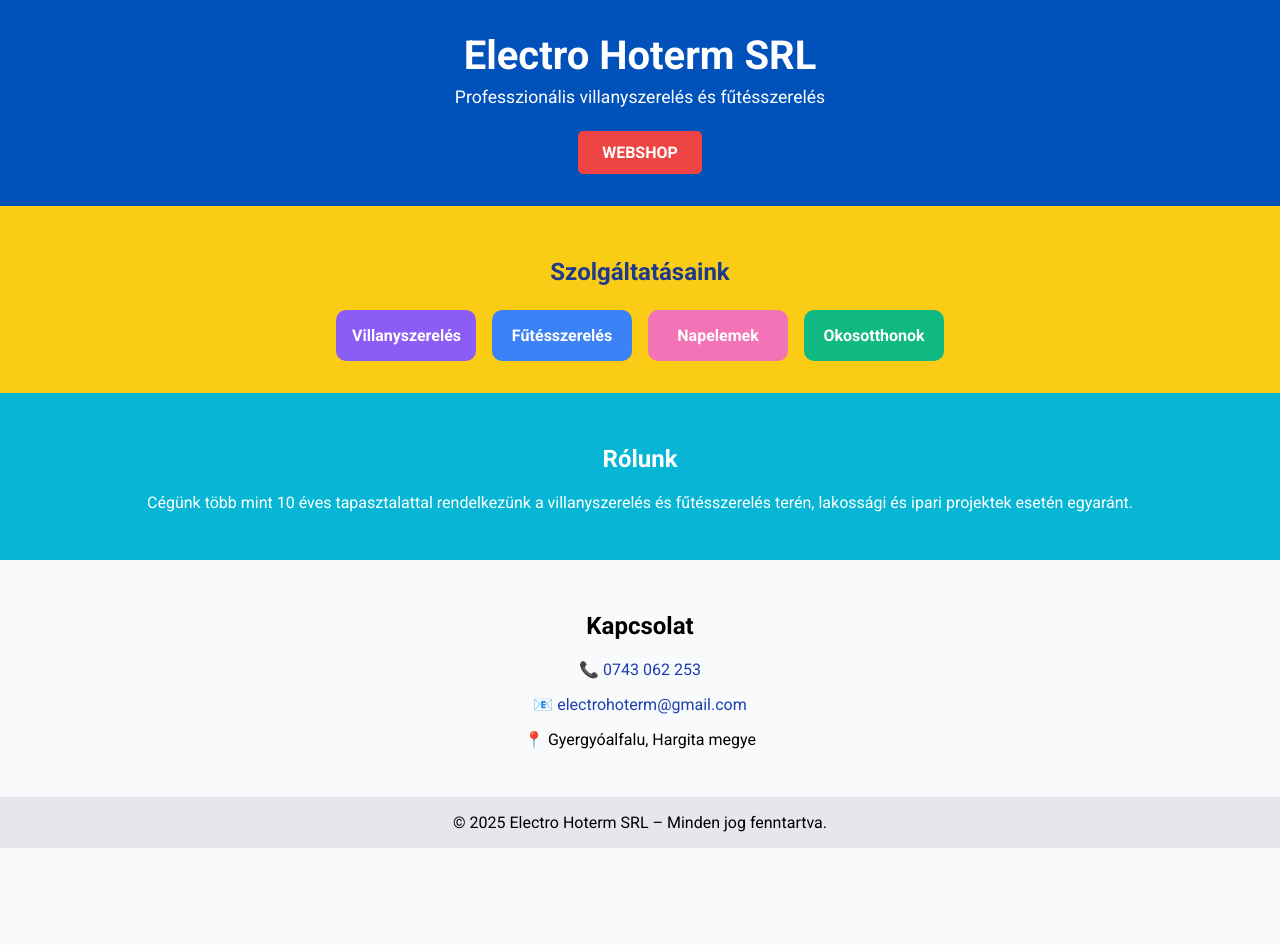
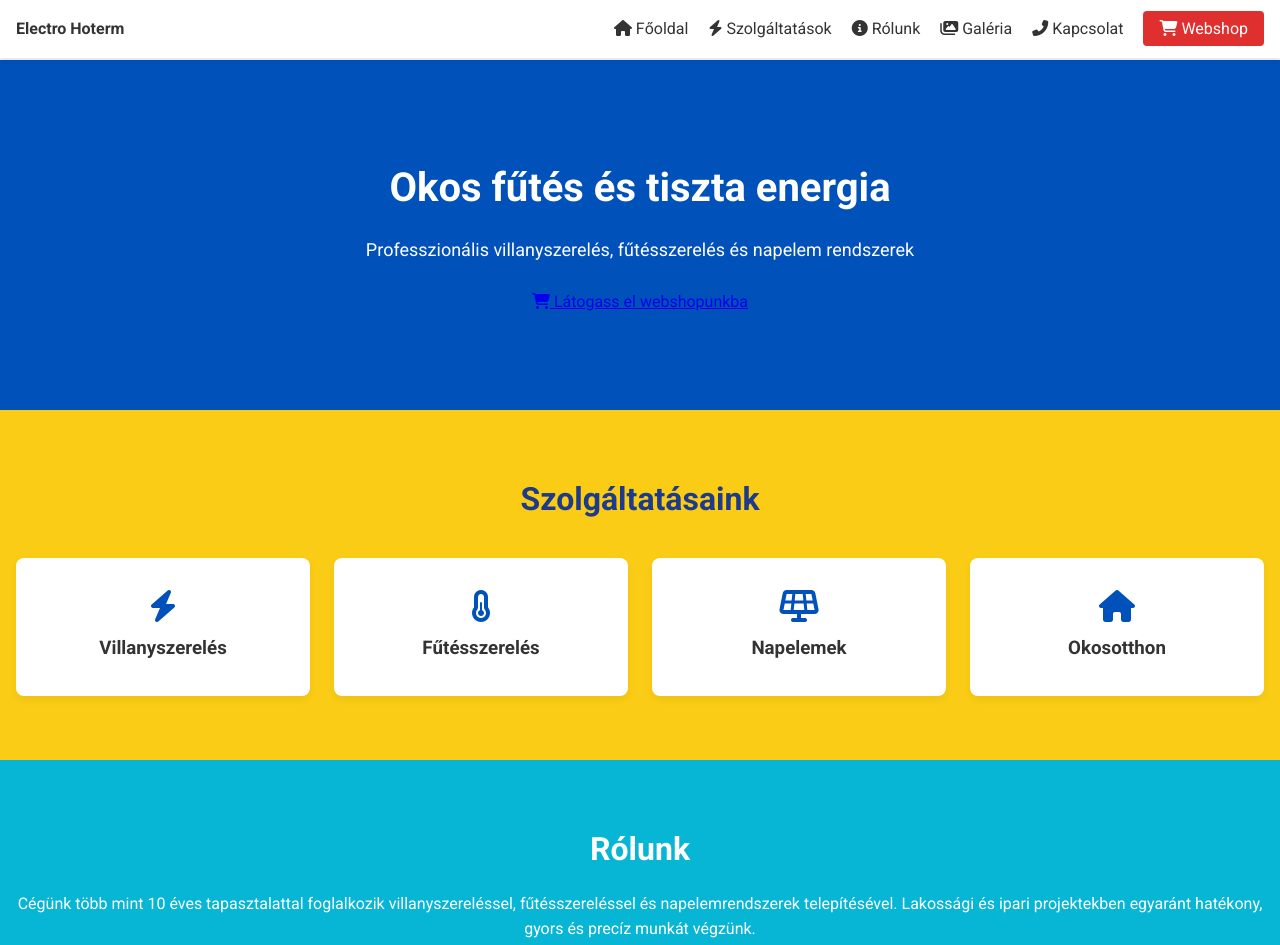
Before and after one commit to Oszvald/electro-hoterm-landing, a plain HTML site: page index.html in a window 1280 px wide. Shown: the top 945 px of the page. Before the commit the page ends 848 px from the top, so only its background shows below. Drawn offline with nearby package versions, Linux system fonts and the light colour scheme.

Commit message:
Update index.html

```diff
--- a/index.html
+++ b/index.html
@@ -4,100 +4,111 @@
   <meta charset="UTF-8" />
   <meta name="viewport" content="width=device-width, initial-scale=1.0"/>
   <title>Electro Hoterm SRL</title>
+
+  <!-- Google Font -->
   <link href="https://fonts.googleapis.com/css2?family=Roboto:wght@400;700&display=swap" rel="stylesheet">
+  <!-- Font Awesome ikonok -->
+  <link rel="stylesheet" href="https://cdnjs.cloudflare.com/ajax/libs/font-awesome/6.4.0/css/all.min.css"/>
+  <!-- AOS görgető-animáció -->
+  <link rel="stylesheet" href="https://cdnjs.cloudflare.com/ajax/libs/aos/2.3.4/aos.css"/>
+
   <style>
-    * { box-sizing: border-box; }
-    body {
-      font-family: 'Roboto', sans-serif;
-      margin: 0;
-      background: #f9fafb;
-    }
-    header {
-      background: #0051ba;
-      color: white;
-      padding: 2rem 1rem;
-      text-align: center;
-    }
-    header h1 { margin: 0; font-size: 2.5rem; }
-    header p { margin: 0.5rem 0; font-size: 1.1rem; }
-    .webshop-btn {
-      background: #ef4444; color: white;
-      padding: 0.75rem 1.5rem; border-radius: 5px;
-      text-decoration: none; font-weight: bold;
-      display: inline-block; margin-top: 1rem;
-    }
-    section {
-      padding: 2rem 1rem;
-      text-align: center;
-      opacity: 0; transform: translateY(30px);
-      transition: all 0.6s ease-in-out;
-    }
-    section.visible {
-      opacity: 1; transform: translateY(0);
-    }
-    .services { background: #facc15; }
-    .services h2 { color: #1e3a8a; }
-    .service-grid {
-      display: flex; justify-content: center;
-      flex-wrap: wrap; gap: 1rem;
-      margin-top: 1.5rem;
-    }
-    .service-card {
-      width: 140px; padding: 1rem;
-      background: white; border-radius: 10px;
-      font-weight: bold;
-    }
-    .about { background: #06b6d4; color: white; }
-    .contact a { color: #1e40af; text-decoration: none; }
-    footer {
-      background: #e5e7eb; padding: 1rem;
-      text-align: center;
-    }
+    *{box-sizing:border-box;margin:0;padding:0}
+    body{font-family:'Roboto',sans-serif;line-height:1.6;color:#333;background:#f9fafb}
+    nav{position:fixed;top:0;left:0;width:100%;background:#fff;box-shadow:0 2px 5px rgba(0,0,0,.1);z-index:10}
+    nav .container{display:flex;justify-content:space-between;align-items:center;padding:1rem}
+    nav a{color:#333;text-decoration:none;margin-left:1rem;font-weight:500}
+    nav a.btn{background:#e02f2f;color:#fff;padding:.5rem 1rem;border-radius:4px}
+    header.hero{display:flex;flex-direction:column;align-items:center;justify-content:center;text-align:center;
+      background:#0051ba;color:#fff;padding:6rem 1rem;margin-top:60px}
+    header.hero h1{font-size:2.5rem;margin-bottom:1rem}
+    header.hero p{font-size:1.125rem;margin-bottom:1.5rem}
+    section{padding:4rem 1rem}
+    .services{background:#facc15;text-align:center}
+    .services h2{font-size:2rem;margin-bottom:2rem;color:#1e3a8a}
+    .grid{display:grid;gap:1.5rem}
+    .grid-4{grid-template-columns:repeat(auto-fit,minmax(180px,1fr))}
+    .card{background:#fff;padding:2rem;border-radius:8px;box-shadow:0 4px 8px rgba(0,0,0,.05);text-align:center}
+    .card i{font-size:2rem;margin-bottom:.75rem;color:#0051ba}
+    .about{background:#06b6d4;color:#fff;text-align:center}
+    .about h2{font-size:2rem;margin-bottom:1rem}
+    .gallery{background:#fff;text-align:center}
+    .gallery h2{font-size:2rem;margin-bottom:2rem}
+    .gallery-grid{display:grid;gap:1rem;grid-template-columns:repeat(auto-fit,minmax(120px,1fr))}
+    .gallery-grid img{width:100%;border-radius:6px}
+    .contact{background:#dc2626;color:#fff;text-align:center}
+    .contact h2{font-size:2rem;margin-bottom:1rem}
+    .contact p{margin:0.5rem 0}
+    footer{background:#1e293b;color:#ccc;text-align:center;padding:1.5rem;font-size:.9rem}
   </style>
 </head>
 <body>
-  <header>
-    <h1>Electro Hoterm SRL</h1>
-    <p>Professzionális villanyszerelés és fűtésszerelés</p>
-    <a href="#" class="webshop-btn">WEBSHOP</a>
+
+  <!-- Navigáció -->
+  <nav>
+    <div class="container">
+      <div class="logo"><strong>Electro Hoterm</strong></div>
+      <div>
+        <a href="#home"><i class="fas fa-home"></i> Főoldal</a>
+        <a href="#services"><i class="fas fa-bolt"></i> Szolgáltatások</a>
+        <a href="#about"><i class="fas fa-info-circle"></i> Rólunk</a>
+        <a href="#gallery"><i class="fas fa-images"></i> Galéria</a>
+        <a href="#contact"><i class="fas fa-phone-alt"></i> Kapcsolat</a>
+        <a href="#" class="btn"><i class="fas fa-shopping-cart"></i> Webshop</a>
+      </div>
+    </div>
+  </nav>
+
+  <!-- Hero -->
+  <header id="home" class="hero" data-aos="fade-up">
+    <h1>Okos fűtés és tiszta energia</h1>
+    <p>Professzionális villanyszerelés, fűtésszerelés és napelem rendszerek</p>
+    <a href="#" class="btn"><i class="fas fa-shopping-cart"></i> Látogass el webshopunkba</a>
   </header>
 
-  <section class="services">
+  <!-- Szolgáltatások -->
+  <section id="services" class="services" data-aos="fade-up">
     <h2>Szolgáltatásaink</h2>
-    <div class="service-grid">
-      <div class="service-card" style="background:#8b5cf6; color:white;">Villanyszerelés</div>
-      <div class="service-card" style="background:#3b82f6; color:white;">Fűtésszerelés</div>
-      <div class="service-card" style="background:#f472b6; color:white;">Napelemek</div>
-      <div class="service-card" style="background:#10b981; color:white;">Okosotthonok</div>
+    <div class="grid grid-4">
+      <div class="card" data-aos="zoom-in"><i class="fas fa-bolt"></i><h3>Villanyszerelés</h3></div>
+      <div class="card" data-aos="zoom-in" data-aos-delay="100"><i class="fas fa-thermometer-half"></i><h3>Fűtésszerelés</h3></div>
+      <div class="card" data-aos="zoom-in" data-aos-delay="200"><i class="fas fa-solar-panel"></i><h3>Napelemek</h3></div>
+      <div class="card" data-aos="zoom-in" data-aos-delay="300"><i class="fas fa-home"></i><h3>Okosotthon</h3></div>
     </div>
   </section>
 
-  <section class="about">
+  <!-- Rólunk -->
+  <section id="about" class="about" data-aos="fade-right">
     <h2>Rólunk</h2>
-    <p>Cégünk több mint 10 éves tapasztalattal rendelkezünk a villanyszerelés és fűtésszerelés terén, lakossági és ipari projektek esetén egyaránt.</p>
+    <p>Cégünk több mint 10 éves tapasztalattal foglalkozik villanyszereléssel, fűtésszereléssel és napelemrendszerek telepítésével. Lakossági és ipari projektekben egyaránt hatékony, gyors és precíz munkát végzünk.</p>
   </section>
 
-  <section class="contact">
-    <h2>Kapcsolat</h2>
-    <p>📞 <a href="tel:+40743062253">0743 062 253</a></p>
-    <p>📧 <a href="mailto:electrohoterm@gmail.com">electrohoterm@gmail.com</a></p>
-    <p>📍 Gyergyóalfalu, Hargita megye</p>
+  <!-- Galéria -->
+  <section id="gallery" class="gallery" data-aos="fade-left">
+    <h2>Galéria</h2>
+    <div class="gallery-grid">
+      <img src="https://via.placeholder.com/300x200" alt="Referencia 1">
+      <img src="https://via.placeholder.com/300x200" alt="Referencia 2">
+      <img src="https://via.placeholder.com/300x200" alt="Referencia 3">
+      <img src="https://via.placeholder.com/300x200" alt="Referencia 4">
+    </div>
   </section>
 
-  <footer>
+  <!-- Kapcsolat -->
+  <section id="contact" class="contact" data-aos="fade-up">
+    <h2>Kapcsolat</h2>
+    <p><i class="fas fa-phone-alt"></i> 0743 062 253</p>
+    <p><i class="fas fa-envelope"></i> electrohoterm@gmail.com</p>
+    <p><i class="fas fa-map-marker-alt"></i> Gyergyóalfalu, Hargita megye</p>
+  </section>
+
+  <footer data-aos="fade-up">
     © 2025 Electro Hoterm SRL – Minden jog fenntartva.
   </footer>
 
+  <script src="https://cdnjs.cloudflare.com/ajax/libs/aos/2.3.4/aos.js"></script>
   <script>
-    document.querySelectorAll('section').forEach(sec=>{
-      const obs = new IntersectionObserver(([e])=>{
-        if(e.isIntersecting) {
-          e.target.classList.add('visible');
-          obs.unobserve(e.target);
-        }
-      },{threshold:0.1});
-      obs.observe(sec);
-    });
+    AOS.init({ duration: 800, once: true });
   </script>
 </body>
 </html>
```
